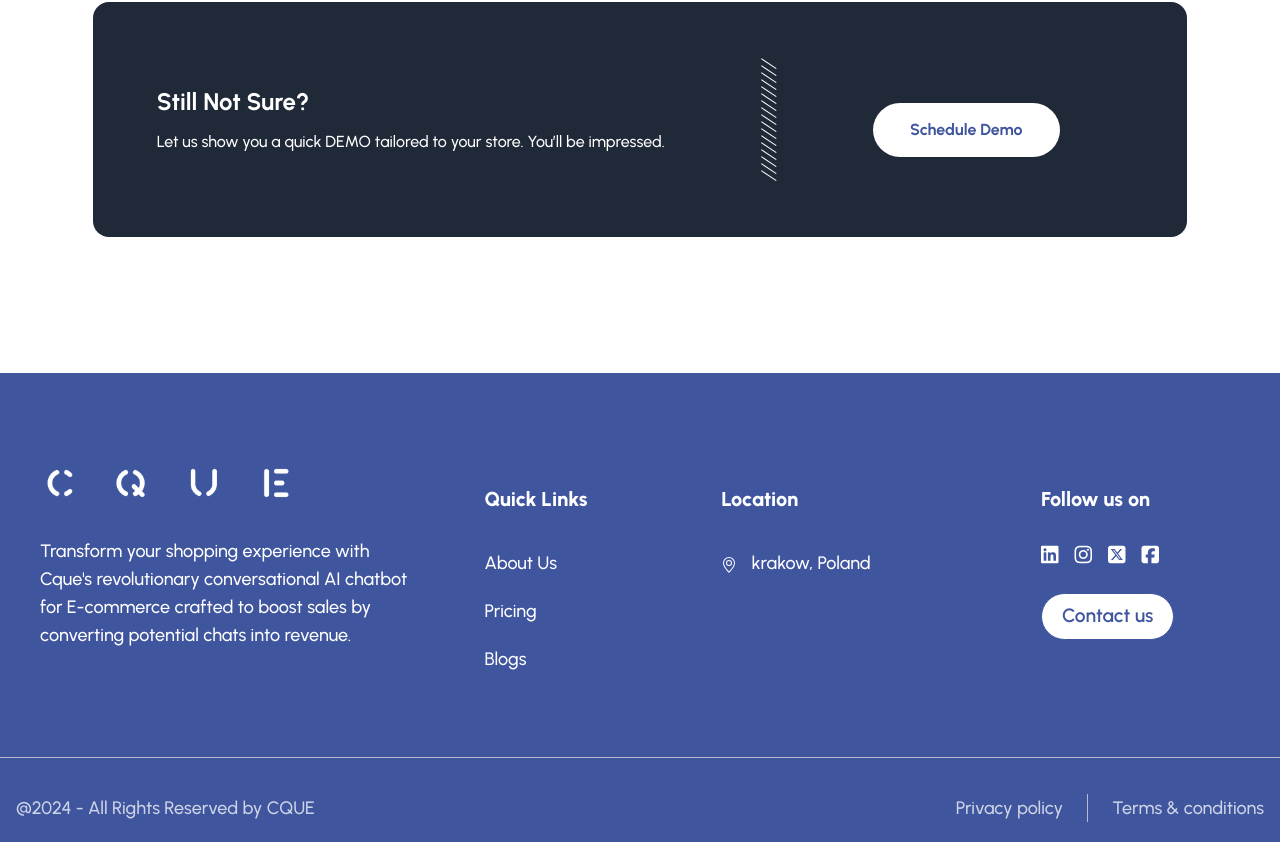
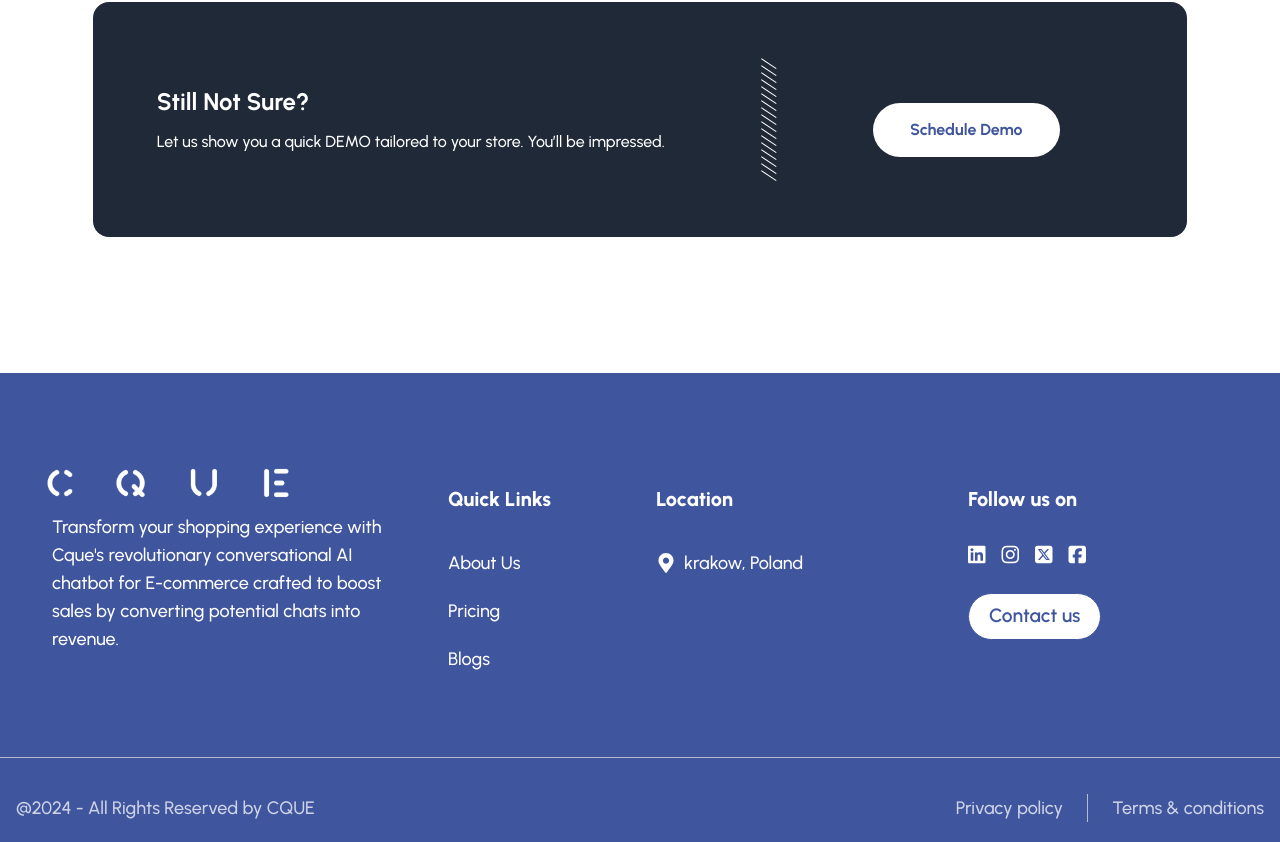
Before and after one commit to navanee1609/cque-archie, a Next.js app: page /fashion in a window 1280 px wide. Shown: the part 2539-3381 px from the top of the page. Built offline with nearby package versions, Linux system fonts and the light colour scheme.

Commit message:
re-factored footer component

```diff
--- a/app/components/Footer/index.tsx
+++ b/app/components/Footer/index.tsx
@@ -2,24 +2,19 @@
 import { Disclosure } from "@headlessui/react";
 import Image from "next/image";
 import Link from "next/link";
+import { FaMapMarkerAlt } from "react-icons/fa"; // Import location icon
 
-// MIDDLE LINKS DATA
-
-
-// Define the LinkType interface for each link
 interface LinkType {
   name: string;
   path: string;
 }
 
-// Define the ProductType interface for the overall structure
 interface ProductType {
   id: number;
   section: string;
-  link: LinkType[]; // Each link is an array of LinkType
+  link: LinkType[];
 }
 
-// Define the products array using the ProductType interface
 const products: ProductType[] = [
   {
     id: 1,
@@ -34,80 +29,36 @@ const products: ProductType[] = [
 
 const footer = () => {
   return (
-    <div
-      className="mt-8"
-      id="first-section"
-      style={{ backgroundColor: "#3f559e" }}
-    >
-      <div className="mx-auto max-w-2xl pt-28 pb-16 px-4 sm:px-6 lg:max-w-7xl lg:px-8">
+    <div className="mt-8" id="first-section" style={{ backgroundColor: "#3f559e" }}>
+      <div className="mx-auto max-w-7xl pt-28 pb-16 px-4 sm:px-6 lg:px-8">
         <div className="grid grid-cols-1 gap-y-10 gap-x-16 sm:grid-cols-2 lg:grid-cols-12 xl:gap-x-8">
-          {/* COLUMN-1 */}
-          {/* <div className="col-span-4 flex flex-col items-center sm:items-start" style={{ marginLeft: "1.5rem" }}>
-      <Link
-        href="/"
-        className="text-2xl sm:text-4xl font-semibold text-black"
-      >
-        <img
-          src="/images/logo-white.png"
-          alt="logo"
-          className="max-w-full h-auto logo-color mt-1"
-          style={{ width: 210, height: 100, marginLeft: "-1.8rem", marginTop: "-2rem" }}
-        />
-      </Link>
-      <h5 className="text-white mb-5 text-center sm:text-left">
-        Transform your shopping experience with Smartle's revolutionary conversational AI chatbot for E-commerce crafted to boost sales by converting potential chats into revenue.
-      </h5>
-    </div> */}
-
-          <div
-            className="col-span-4 flex flex-col items-center sm:items-start"
-            style={{
-              marginLeft: "1.5rem",
-              maxWidth: "1000px",
-              margin: "0 auto",
-            }}
-          >
-            <Link
-              href="/"
-              className="text-2xl sm:text-4xl font-semibold text-black"
-            >
+          {/* LOGO AND DESCRIPTION */}
+          <div className="col-span-4 flex flex-col  items-start">
+            <Link href="/" className="text-2xl sm:text-4xl font-semibold text-black">
               <img
                 src="/images/notch-logo.png"
                 alt="logo"
-                className="max-w-full h-auto logo-color mt-1 mx-auto sm:ml-0" // Center the logo horizontally on mobile and tablet screens
+                className="max-w-full h-auto logo-color mt-1 mx-auto sm:ml-0"
                 style={{ width: "auto", height: 60, marginTop: "-2rem" }}
               />
             </Link>
-            <h5 className="text-white text-center text-lg font-medium m-2 mt-6 mb-5 sm:mb-0 sm:text-left">
-              Transform your shopping experience with Cque's revolutionary
-              conversational AI chatbot for E-commerce crafted to boost sales by
-              converting potential chats into revenue.
+            <h5 className="text-white text-left lg:ml-5 lg:mt-0 text-lg font-medium m-2 mt-6 mb-5 sm:mb-0 sm:text-left">
+              Transform your shopping experience with Cque's revolutionary conversational AI chatbot for E-commerce crafted to boost sales by converting potential chats into revenue.
             </h5>
           </div>
 
-          {/* COLUMN-2/3 */}
-
+          {/* COLUMN-2/3 (Quick Links) */}
           {products.map((product) => (
             <div
               key={product.id}
-              className="group relative col-span-2 flex flex-col items-center sm:items-start sm:text-left sm:justify-start"
-              style={{
-                marginLeft: "3.9rem",
-                maxWidth: "1000px",
-                margin: "0 auto",
-              }}
+              className="group relative col-span-2 flex flex-col items-start md:items-start md:text-left md:justify-start"
             >
-              <p className="text-white text-xl font-extrabold mb-9">
-                {product.section}
-              </p>
-              <ul className="text-center sm:text-left">
-              {product.link.map((link, index) => (
+              <p className="text-white text-xl font-extrabold mb-9">{product.section}</p>
+              <ul className="text-left">
+                {product.link.map((link, index) => (
                   <li key={index} className="mb-5">
-                    <Link
-                      href={link.path} // Dynamically link to the respective path
-                      className="text-white text-lg font-medium mb-6 space-links"
-                    >
-                      {link.name} {/* Display the dynamic name */}
+                    <Link href={link.path} className="text-white text-lg font-medium mb-6 space-links">
+                      {link.name}
                     </Link>
                   </li>
                 ))}
@@ -116,191 +67,43 @@ const footer = () => {
           ))}
 
           {/* LOCATION */}
-          <div
-            className="col-span-3 sm:items-center"
-            style={{
-              color: "white",
-              marginLeft: "auto",
-              marginRight: "auto",
-              maxWidth: "100%",
-            }}
-          >
+          <div className="col-span-3 flex flex-col items-start sm:items-start sm:text-left">
             <h5 className="text-white text-xl font-extrabold mb-9">Location</h5>
-            <p className="mb-4 text-lg font-medium">
+            <p className="mb-4 text-lg font-medium  flex justify-center items-center">
+              <span className="mr-2 text-white">
+                <FaMapMarkerAlt style={{ fontSize: "20px" }} />
+              </span>
               <a
                 className="text-white"
                 href="https://maps.app.goo.gl/JqpMB7DdQkqQvkir5"
                 target="_blank"
               >
-                <svg
-                  style={{ marginRight: 10, display: "inline" }}
-                  xmlns="http://www.w3.org/2000/svg"
-                  width={16}
-                  height={16}
-                  fill="#ffffff"
-                  className="bi bi-geo-alt"
-                  viewBox="0 0 16 16"
-                >
-                  <path d="M12.166 8.94c-.524 1.062-1.234 2.12-1.96 3.07A31.493 31.493 0 0 1 8 14.58a31.481 31.481 0 0 1-2.206-2.57c-.726-.95-1.436-2.008-1.96-3.07C3.304 7.867 3 6.862 3 6a5 5 0 0 1 10 0c0 .862-.305 1.867-.834 2.94zM8 16s6-5.686 6-10A6 6 0 0 0 2 6c0 4.314 6 10 6 10z" />
-                  <path d="M8 8a2 2 0 1 1 0-4 2 2 0 0 1 0 4zm0 1a3 3 0 1 0 0-6 3 3 0 0 0 0 6z" />
-                </svg>{" "}
                 krakow, Poland
               </a>
             </p>
-            {/* <p className="mb-4">
-              <a className="text-white" href="tel:+16146647677" target="_blank">
-                {" "}
-                <svg
-                  style={{ marginRight: 10, display: "inline" }}
-                  xmlns="http://www.w3.org/2000/svg"
-                  width={16}
-                  height={16}
-                  fill="#ffffff"
-                  className="bi bi-telephone-fill"
-                  viewBox="0 0 16 16"
-                >
-                  <path
-                    fillRule="evenodd"
-                    d="M1.885.511a1.745 1.745 0 0 1 2.61.163L6.29 2.98c.329.423.445.974.315 1.494l-.547 2.19a.678.678 0 0 0 .178.643l2.457 2.457a.678.678 0 0 0 .644.178l2.189-.547a1.745 1.745 0 0 1 1.494.315l2.306 1.794c.829.645.905 1.87.163 2.611l-1.034 1.034c-.74.74-1.846 1.065-2.877.702a18.634 18.634 0 0 1-7.01-4.42 18.634 18.634 0 0 1-4.42-7.009c-.362-1.03-.037-2.137.703-2.877L1.885.511z"
-                  />
-                </svg>{" "}
-                +1 614 664 7677
-              </a>
-            </p>
-            <p className="mb-4">
-              <a
-                className="text-white"
-                href="https://maps.app.goo.gl/NL4EA8yNxkMXUfpx9"
-                target="_blank"
-              >
-                <svg
-                  style={{ marginRight: 10, display: "inline" }}
-                  xmlns="http://www.w3.org/2000/svg"
-                  width={16}
-                  height={16}
-                  fill="#ffffff"
-                  className="bi bi-geo-alt"
-                  viewBox="0 0 16 16"
-                >
-                  <path d="M12.166 8.94c-.524 1.062-1.234 2.12-1.96 3.07A31.493 31.493 0 0 1 8 14.58a31.481 31.481 0 0 1-2.206-2.57c-.726-.95-1.436-2.008-1.96-3.07C3.304 7.867 3 6.862 3 6a5 5 0 0 1 10 0c0 .862-.305 1.867-.834 2.94zM8 16s6-5.686 6-10A6 6 0 0 0 2 6c0 4.314 6 10 6 10z" />
-                  <path d="M8 8a2 2 0 1 1 0-4 2 2 0 0 1 0 4zm0 1a3 3 0 1 0 0-6 3 3 0 0 0 0 6z" />
-                </svg>
-                Singapore
-              </a>
-            </p>
-            <p className="mb-4">
-              <a className="text-white" href="tel:+6566525475" target="_blank">
-                <svg
-                  style={{ marginRight: 10, display: "inline" }}
-                  xmlns="http://www.w3.org/2000/svg"
-                  width={16}
-                  height={16}
-                  fill="#ffffff"
-                  className="bi bi-telephone-fill"
-                  viewBox="0 0 16 16"
-                >
-                  <path
-                    fillRule="evenodd"
-                    d="M1.885.511a1.745 1.745 0 0 1 2.61.163L6.29 2.98c.329.423.445.974.315 1.494l-.547 2.19a.678.678 0 0 0 .178.643l2.457 2.457a.678.678 0 0 0 .644.178l2.189-.547a1.745 1.745 0 0 1 1.494.315l2.306 1.794c.829.645.905 1.87.163 2.611l-1.034 1.034c-.74.74-1.846 1.065-2.877.702a18.634 18.634 0 0 1-7.01-4.42 18.634 18.634 0 0 1-4.42-7.009c-.362-1.03-.037-2.137.703-2.877L1.885.511z"
-                  />
-                </svg>{" "}
-                +65 6652 5475
-              </a>
-            </p>
-            <p className="mb-4">
-              <a
-                className="text-white"
-                href="https://g.page/spritlesoftware?share"
-                target="_blank"
-              >
-                <svg
-                  style={{ marginRight: 10, display: "inline" }}
-                  xmlns="http://www.w3.org/2000/svg"
-                  width={16}
-                  height={16}
-                  fill="#ffffff"
-                  className="bi bi-geo-alt"
-                  viewBox="0 0 16 16"
-                >
-                  <path d="M12.166 8.94c-.524 1.062-1.234 2.12-1.96 3.07A31.493 31.493 0 0 1 8 14.58a31.481 31.481 0 0 1-2.206-2.57c-.726-.95-1.436-2.008-1.96-3.07C3.304 7.867 3 6.862 3 6a5 5 0 0 1 10 0c0 .862-.305 1.867-.834 2.94zM8 16s6-5.686 6-10A6 6 0 0 0 2 6c0 4.314 6 10 6 10z" />
-                  <path d="M8 8a2 2 0 1 1 0-4 2 2 0 0 1 0 4zm0 1a3 3 0 1 0 0-6 3 3 0 0 0 0 6z" />
-                </svg>{" "}
-                Chennai, India
-              </a>
-            </p>
-            <p className="mb-4">
-              <a
-                className="text-white"
-                href="tel:+914447843003"
-                target="_blank"
-              >
-                <svg
-                  style={{ marginRight: 10, display: "inline" }}
-                  xmlns="http://www.w3.org/2000/svg"
-                  width={16}
-                  height={16}
-                  fill="#ffffff"
-                  className="bi bi-telephone-fill"
-                  viewBox="0 0 16 16"
-                >
-                  <path
-                    fillRule="evenodd"
-                    d="M1.885.511a1.745 1.745 0 0 1 2.61.163L6.29 2.98c.329.423.445.974.315 1.494l-.547 2.19a.678.678 0 0 0 .178.643l2.457 2.457a.678.678 0 0 0 .644.178l2.189-.547a1.745 1.745 0 0 1 1.494.315l2.306 1.794c.829.645.905 1.87.163 2.611l-1.034 1.034c-.74.74-1.846 1.065-2.877.702a18.634 18.634 0 0 1-7.01-4.42 18.634 18.634 0 0 1-4.42-7.009c-.362-1.03-.037-2.137.703-2.877L1.885.511z"
-                  />
-                </svg>{" "}
-                +91 44 4784 3003
-              </a>
-            </p> */}
           </div>
 
           {/* FOLLOW US */}
-          <div
-            className="col-span-3 "
-            style={{
-              marginLeft: "auto",
-              marginRight: "auto",
-              maxWidth: "100%",
-            }}
-          >
-            <h5 className="text-white text-xl font-extrabold mb-5">
-              Follow us on
-            </h5>
+          <div className="col-span-3 flex flex-col items-start sm:items-start sm:text-left">
+            <h5 className="text-white text-xl font-extrabold mb-5">Follow us on</h5>
             <div className="text-blue py-3">
-              <a
-                href=""
-                className="me-4"
-              >
-                <i
-                  className="fab fa-linkedin"
-                  style={{ fontSize: 20, color: "white" }}
-                />
+              <a href="" className="me-4">
+                <i className="fab fa-linkedin" style={{ fontSize: 20, color: "white" }} />
               </a>
               <a href="" className="me-4">
-                <i
-                  className="fab fa-instagram"
-                  style={{ fontSize: 20, color: "white" }}
-                />
+                <i className="fab fa-instagram" style={{ fontSize: 20, color: "white" }} />
               </a>
               <a href="" className="me-4">
-                <i
-                  className="fab fa-square-x-twitter"
-                  style={{ fontSize: 20, color: "white" }}
-                />
+                <i className="fab fa-square-x-twitter" style={{ fontSize: 20, color: "white" }} />
               </a>
-              <a
-                href=""
-                className="me-4"
-              >
-                <i
-                  className="fab fa-square-facebook"
-                  style={{ fontSize: 20, color: "white" }}
-                />
+              <a href="" className="me-4">
+                <i className="fab fa-square-facebook" style={{ fontSize: 20, color: "white" }} />
               </a>
             </div>
             <div>
               <a href="/contactus">
                 <button
-                  className="bg-white font-semibold rounded-3xl px-5 my-3 inline-block align-middle text-center select-none border font-normal whitespace-no-wrap rounded py-2 leading-normal no-underline fw-bold"
+                  className="bg-white font-semibold rounded-3xl px-5 my-3 inline-block align-middle text-center select-none border whitespace-no-wrap py-2 leading-normal no-underline fw-bold"
                   style={{ fontSize: "1.2rem" }}
                 >
                   Contact us
@@ -311,9 +114,9 @@ const footer = () => {
         </div>
       </div>
 
-      {/* All Rights Reserved */}
+        {/* All Rights Reserved */}
 
-      <div className="mx-auto max-w-2xl lg:max-w-7xl">
+        <div className="mx-auto max-w-2xl lg:max-w-7xl">
         <div className="pt-5 pb-5 px-4 sm:px-6 lg:px-4 border-solid border-t border-footer">
           <div className="mt-4 grid grid-cols-1 gap-y-10 gap-x-16 sm:grid-cols-2 xl:gap-x-8">
             <div>
```
